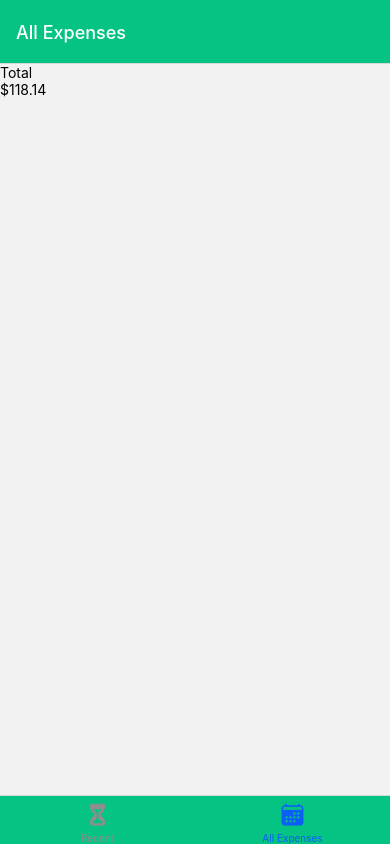
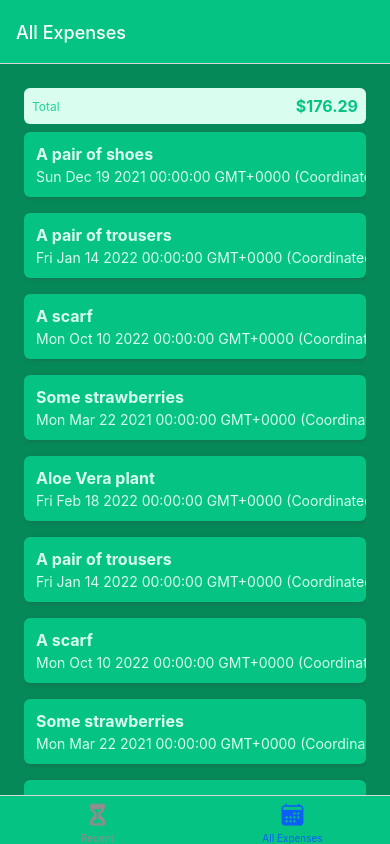
Before and after one commit to DolapoA3/ExpenseTrackerApp, a React Native app: screen /AllExpenses in a window 390 px wide. Built offline with nearby package versions, Linux system fonts and the light colour scheme.

Commit message:
improving layout, styling and expense list

```diff
--- /dev/null
+++ b/components/ExpensesOutput/ExpenseItem.js
@@ -0,0 +1,59 @@
+import { View, Text, Pressable, StyleSheet } from 'react-native';
+
+import { GlobalStyles } from '../../constants/styles';
+
+function ExpenseItem({ description, amount, date }) {
+  return (
+    <Pressable>
+      <View style={styles.expenseItem}>
+        <View>
+          <Text style={[styles.textBase, styles.description]}>
+            {description}
+          </Text>
+          <Text style={styles.textBase}>{date.toString()}</Text>
+        </View>
+        <View style={styles.amountContainer}>
+          <Text style={styles.amount}>{amount}</Text>
+        </View>
+      </View>
+    </Pressable>
+  );
+}
+
+export default ExpenseItem;
+
+const styles = StyleSheet.create({
+  expenseItem: {
+    padding: 12,
+    marginVertical: 8,
+    backgroundColor: GlobalStyles.colors.primary500,
+    flexDirection: 'row',
+    justifyContent: 'space-between',
+    borderRadius: 6,
+    elevation: 3,
+    shadowColor: GlobalStyles.colors.gray500,
+    shadowRadius: 4,
+    shadowOffset: { width: 1, height: 1 },
+    shadowOpacity: 0.4,
+  },
+  textBase: {
+    color: GlobalStyles.colors.primary50,
+  },
+  description: {
+    fontSize: 16,
+    marginBottom: 4,
+    fontWeight: 'bold',
+  },
+  amountContainer: {
+    paddingHorizontal: 12,
+    paddingVertical: 4,
+    backgroundColor: 'white',
+    justifyContent: 'center',
+    alignItems: 'center',
+    borderRadius: 4,
+  },
+  amount: {
+    color: GlobalStyles.colors.primary500,
+    fontWeight: 'bold',
+  },
+});
--- a/components/ExpensesOutput/ExpensesList.js
+++ b/components/ExpensesOutput/ExpensesList.js
@@ -1,7 +1,19 @@
-import { FlatList } from 'react-native';
+import { FlatList, Text } from 'react-native';
 
-function ExpensesList() {
-  return <FlatList>ExpensesList</FlatList>;
+import ExpenseItem from './ExpenseItem';
+
+function renderExpenseItem(itemData) {
+  return <ExpenseItem {...itemData.item} />;
+}
+
+function ExpensesList({ expenses }) {
+  return (
+    <FlatList
+      data={expenses}
+      renderItem={renderExpenseItem}
+      keyExtractor={(item) => item.id}
+    />
+  );
 }
 
 export default ExpensesList;
--- a/components/ExpensesOutput/ExpensesOutput.js
+++ b/components/ExpensesOutput/ExpensesOutput.js
@@ -1,5 +1,6 @@
-import { View } from 'react-native';
+import { View, StyleSheet } from 'react-native';
 
+import { GlobalStyles } from '../../constants/styles';
 import ExpensesList from './ExpensesList';
 import ExpensesSummary from './ExpensesSummary';
 
@@ -34,15 +35,49 @@
     amount: 25.89,
     date: new Date('2022-2-18'),
   },
+  {
+    id: 'e6',
+    description: 'A pair of trousers',
+    amount: 21.99,
+    date: new Date('2022-01-14'),
+  },
+  {
+    id: 'e7',
+    description: 'A scarf',
+    amount: 5.89,
+    date: new Date('2022-10-10'),
+  },
+  {
+    id: 'e8',
+    description: 'Some strawberries',
+    amount: 4.38,
+    date: new Date('2021-3-22'),
+  },
+  {
+    id: 'e9',
+    description: 'Aloe Vera plant',
+    amount: 25.89,
+    date: new Date('2022-2-18'),
+  },
 ];
 
 function ExpensesOutput({ expenses, expensesPeriod }) {
   return (
-    <View>
+    <View style={styles.container}>
       <ExpensesSummary expenses={DUMMY_EXPENSES} periodName={expensesPeriod} />
-      <ExpensesList />
+      <ExpensesList  expenses={DUMMY_EXPENSES}/>
     </View>
   );
 }
 
 export default ExpensesOutput;
+
+const styles = StyleSheet.create({
+  container: {
+    flex: 1,
+    paddingHorizontal: 24,
+    paddingTop: 24,
+    paddingBottom: 0,
+    backgroundColor: GlobalStyles.colors.primary700,
+  }
+});
--- a/components/ExpensesOutput/ExpensesSummary.js
+++ b/components/ExpensesOutput/ExpensesSummary.js
@@ -1,4 +1,6 @@
-import { View, Text } from 'react-native';
+import { View, Text, StyleSheet } from 'react-native';
+
+import { GlobalStyles } from '../../constants/styles';
 
 function ExpensesSummary({expenses, periodName}) {
 const expensesSum = expenses.reduce((sum, expense) => {
@@ -7,11 +9,31 @@
 
 
   return (
-    <View>
-      <Text>{periodName}</Text>
-      <Text>${expensesSum.toFixed(2)}</Text>
+    <View style={styles.container}>
+      <Text style={styles.period}>{periodName}</Text>
+      <Text style={styles.sum}>${expensesSum.toFixed(2)}</Text>
     </View>
   );
 }
 
 export default ExpensesSummary;
+
+const styles = StyleSheet.create({
+  container: {
+    padding: 8,
+    backgroundColor: GlobalStyles.colors.primary50,
+    borderRadius: 6,
+    flexDirection: 'row',
+    justifyContent: 'space-between',
+    alignItems: 'center',
+  },
+  period: {
+    fontSize: 12,
+    color: GlobalStyles.colors.primary400,
+  },
+  sum: {
+    fontSize: 16,
+    fontWeight: 'bold',
+    color: GlobalStyles.colors.primary500,
+  }
+});
--- a/constants/styles.js
+++ b/constants/styles.js
@@ -3,7 +3,7 @@
     primary50: '#d9fdef',
     primary100: '#affce1',
     primary200: '#81f0cb',
-    primary400: '#21d49e',
+    primary400: '#21d498',
     primary500: '#04c383',
     primary700: '#068959',
     primary800: '#036440',
```
